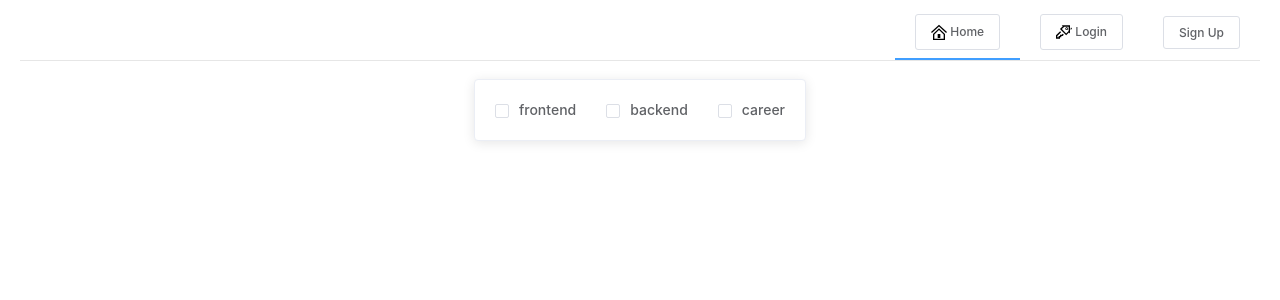
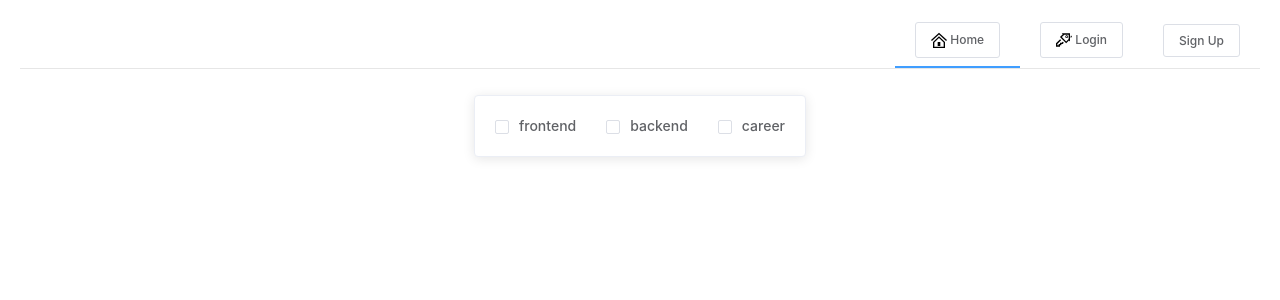
Before and after one commit to ymlihaa/find_a_coach, a Vue app: page / in a window 1280 px wide. Shown: the top 300 px of the page. Built offline with nearby package versions, Linux system fonts and the light colour scheme; the HTML template or start-up script is replaced by a standard one; what animated-vue, vue-ellipse-progress, vuefire would draw is missing.

Commit message:
header refactoring .

```diff
--- a/src/App.vue
+++ b/src/App.vue
@@ -95,9 +95,13 @@ img {
   width: 1rem;
 }
 .el-menu {
+  padding-top: 0.5rem;
   display: flex;
   align-items: center;
   justify-content: flex-end;
+}
+.el-main {
+  margin: 1rem;
 }
 
 * {
```
